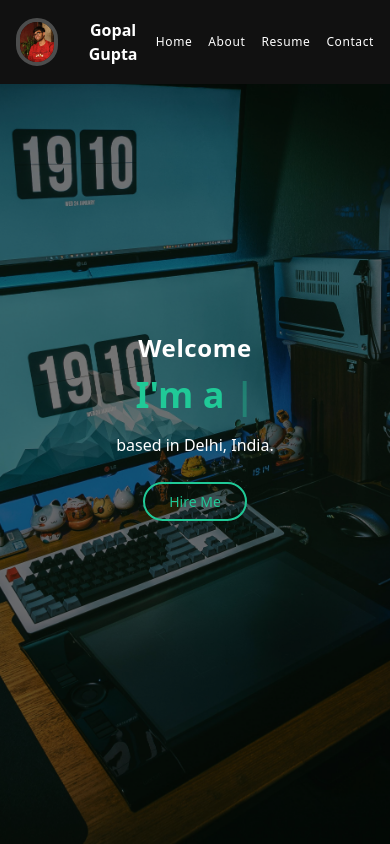
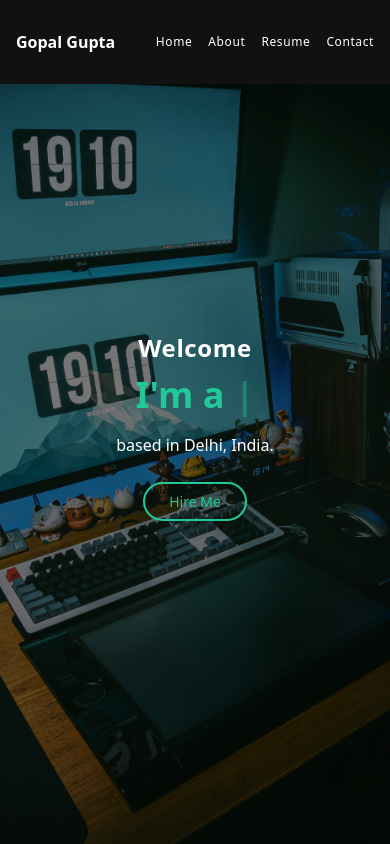
Before and after one commit to 208gopal/Portfolio, a React (Vite) app: page / in a window 390 px wide. Shown: the top 844 px of the page. Built offline with nearby package versions, Linux system fonts and the light colour scheme.

Commit message:
fixed profile picture

```diff
--- a/src/components/sidebar/Sidebar.jsx
+++ b/src/components/sidebar/Sidebar.jsx
@@ -71,7 +71,7 @@ function Sidebar() {
 
       {/* Profile Image and Name */}
       <div className="flex items-center gap-3 md:flex-col md:items-center md:mt-5">
-        <div className="w-12 h-12 md:w-32 md:h-32 rounded-full border-4 md:border-8 border-[#4c4d4d] overflow-hidden">
+        <div className="w-12 h-12 md:w-32 md:h-32 hidden sm:block rounded-full border-4 md:border-8 border-[#4c4d4d] overflow-hidden">
           <img src={profilePicture} alt="Profile" className="w-full h-full object-cover scale-150" />
         </div>
         <h1 className="text-base md:text-xl font-semibold text-white text-center">Gopal Gupta</h1>
```
